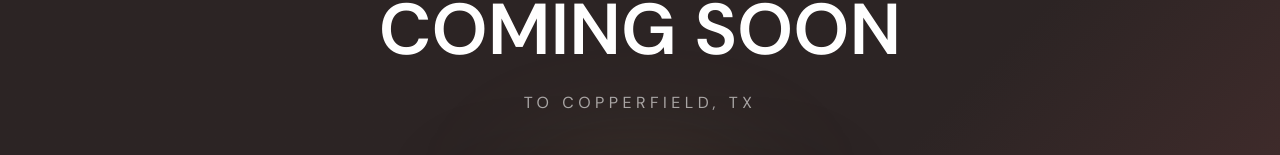
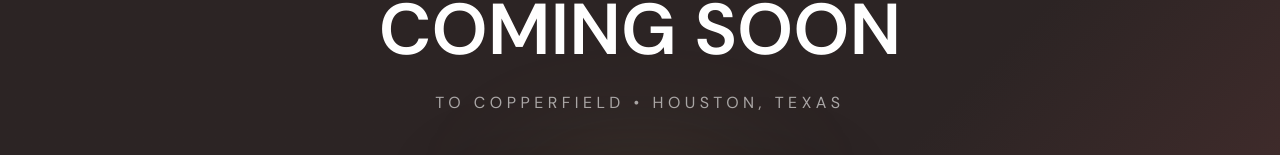
Before and after one commit to tridps126/iconixnailbar, a Next.js app: page /special in a window 1280 px wide. Shown: the part 237-392 px from the top of the page. Built offline with nearby package versions, Linux system fonts and the light colour scheme.

Commit message:
update special page

```diff
--- a/src/components/SpecialPageContent.tsx
+++ b/src/components/SpecialPageContent.tsx
@@ -26,7 +26,7 @@ export default function SpecialPageContent() {
           COMING SOON
         </h1>
         <p className="mb-6 text-center text-sm md:text-base uppercase tracking-[0.28em] text-white/60">
-          to Copperfield, TX
+          to Copperfield • Houston, Texas
         </p>
       </motion.div>
 
```
